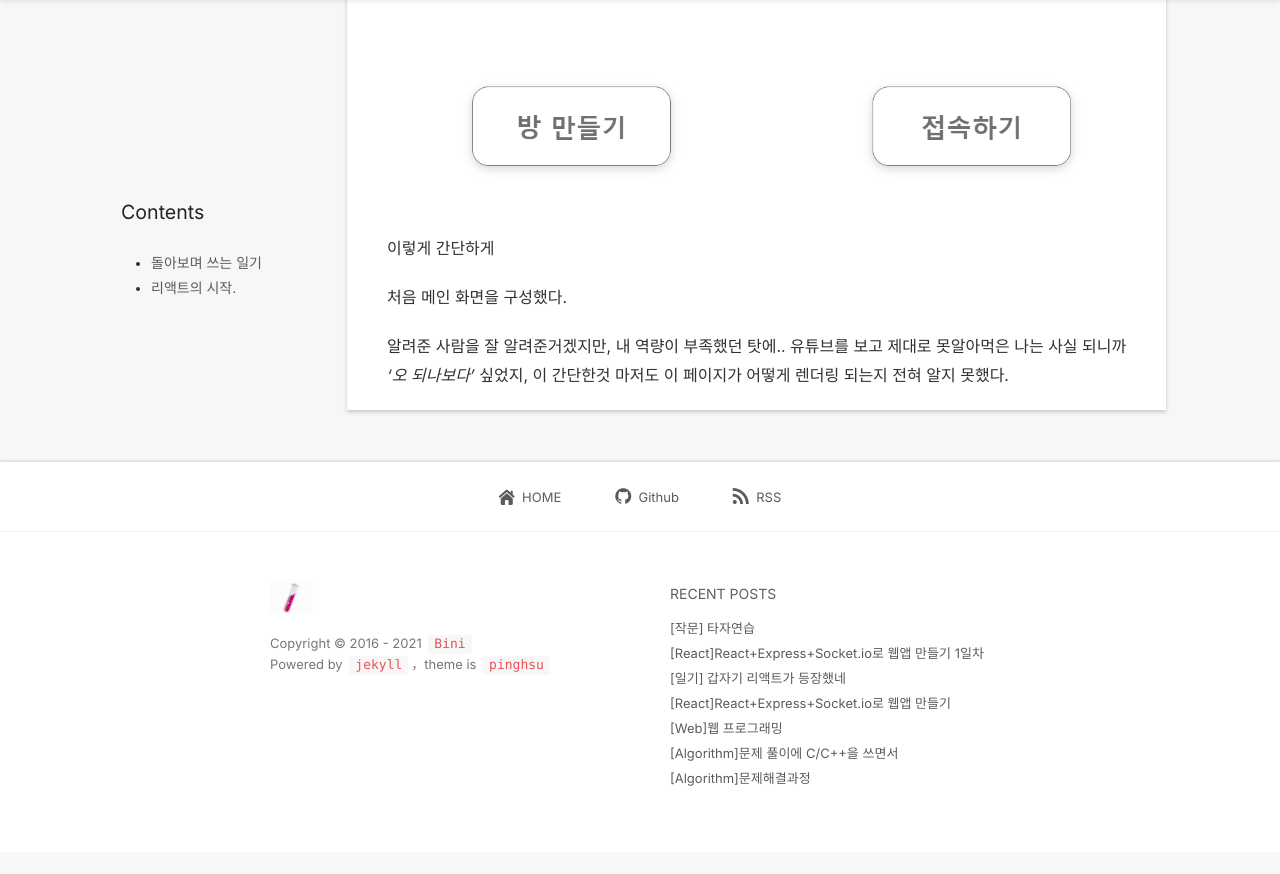
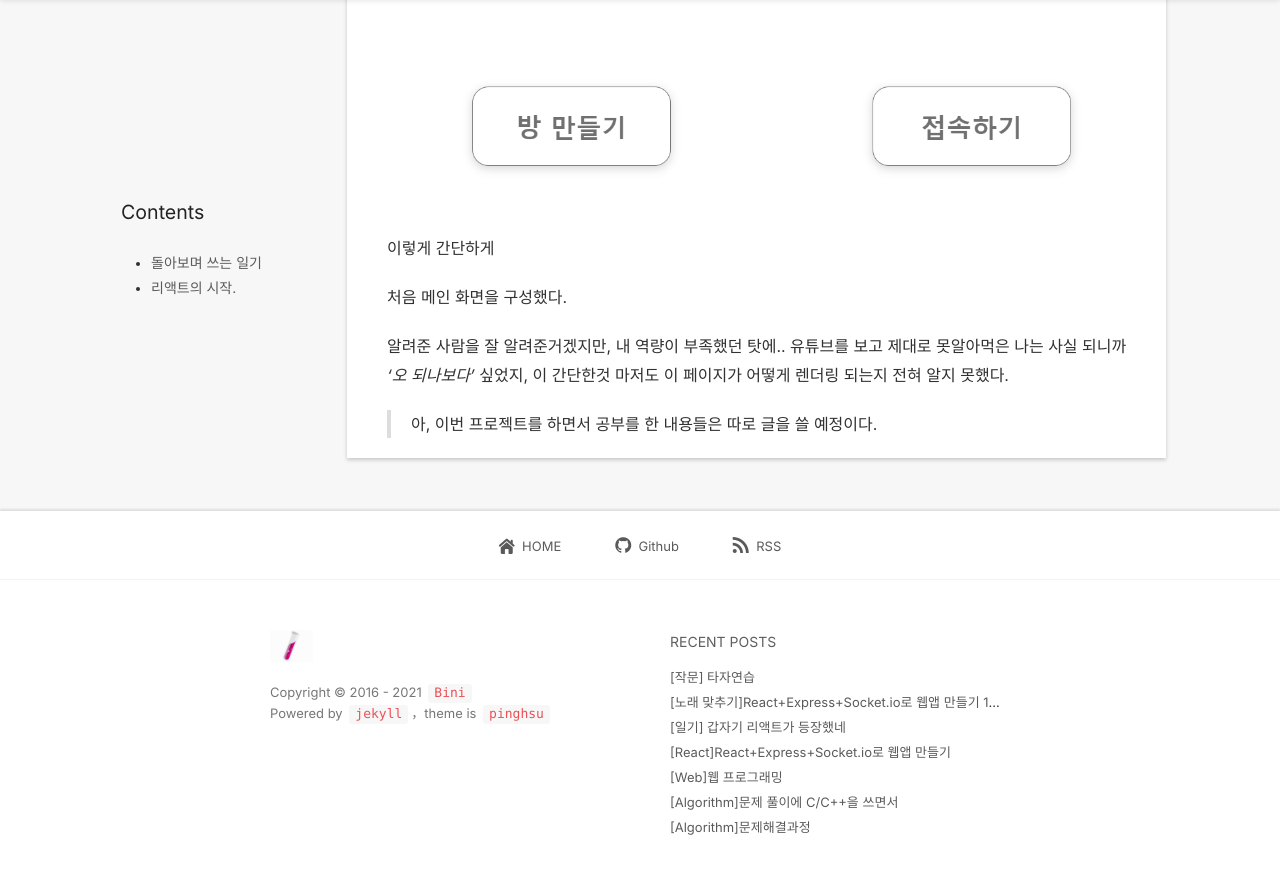
Before and after one commit to bini59/bini59.github.io, a Jekyll site: the page built from _posts/web/frontend/matchSong/2021-06-02-FirstDay.md, in a window 1280 px wide and 900 px high, scrolled down 1377 px. Shown: the top 874 px of the window. Built offline with Jekyll 4.4.1, drawn with Linux system fonts in a browser that asks for light colours; nearby versions of some CDN libraries; comment, search, counter and statistics services are not loaded; before the commit the page ends 2229 px from its top, so only the background shows below that; some of the changed text lies outside the part shown.

Commit message:
Chore : Change title

```diff
--- a/_posts/web/frontend/matchSong/2021-06-02-FirstDay.md
+++ b/_posts/web/frontend/matchSong/2021-06-02-FirstDay.md
@@ -1,6 +1,6 @@
 ---
 layout        : post
-title         : "&#91;React&#93;React+Express+Socket.io로 웹앱 만들기 1일차"
+title         : "&#91;노래 맞추기&#93;React+Express+Socket.io로 웹앱 만들기 1일차"
 date          : 2021.06.02
 category      : React
 comments      : true
@@ -65,3 +65,5 @@ class App extends Component{
 알려준 사람을 잘 알려준거겠지만, 내 역량이 부족했던 탓에..
 유튜브를 보고 제대로 못알아먹은 나는 사실 되니까 _'오 되나보다'_ 싶었지,
 이 간단한것 마저도 이 페이지가 어떻게 렌더링 되는지 전혀 알지 못했다.
+
+> 아, 이번 프로젝트를 하면서 공부를 한 내용들은 따로 글을 쓸 예정이다.
```
